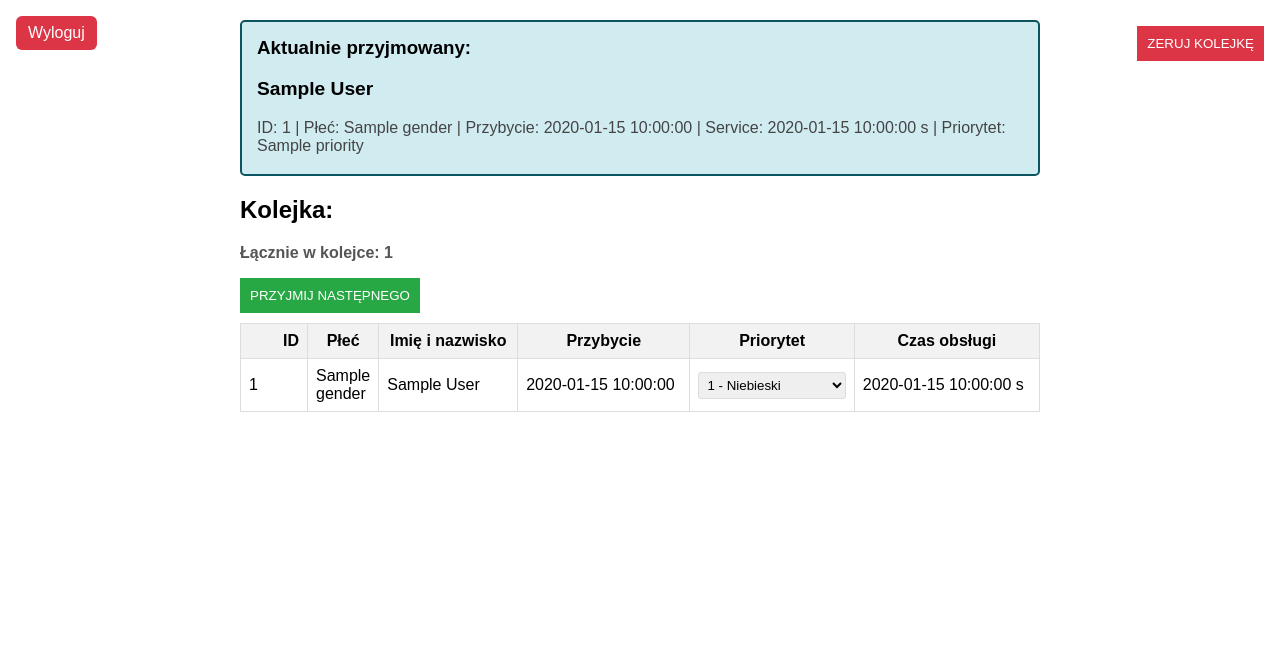
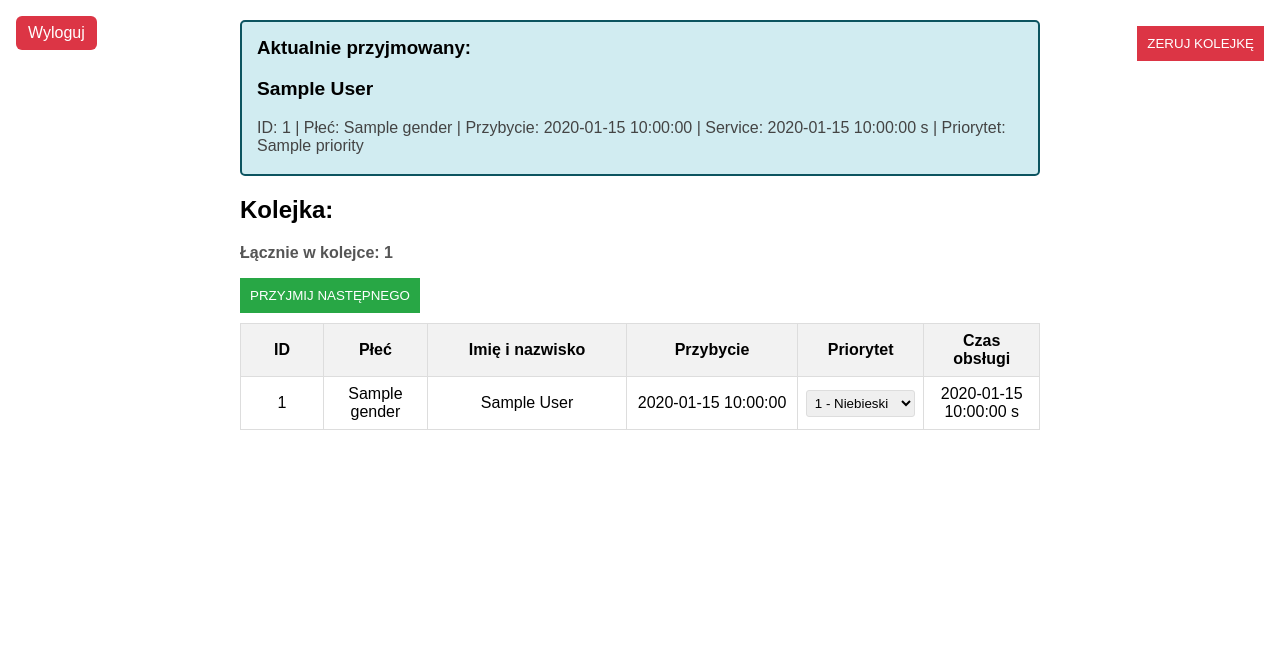
Before and after one commit to adamsikorski123/System-kolejkowania-pacjentow-z-priorytetami, a Python web app: template app/templates/index.html in a window 1280 px wide. Shown: the top 670 px of the page. Run offline with Jinja, Linux system fonts and the light colour scheme; the template is opened without the code that fills it: most values are stand-ins (such as "Sample title", 1, 10 or a date in 2020).

Commit message:
wyśrodkowanie

```diff
--- a/app/templates/index.html
+++ b/app/templates/index.html
@@ -23,6 +23,11 @@
             border: 1px solid #ddd;
             border-radius: 3px;
             cursor: pointer;
+        }
+
+        td {
+            text-align: center;
+            vertical-align: middle;
         }
     </style>
 </head>
@@ -74,17 +79,18 @@
         <table style="width: 100%; border-collapse: collapse; margin-top: 10px;">
             <thead>
                 <tr style="background: #f2f2f2;">
-                    <th style="border: 1px solid #ddd; padding: 8px; text-align: right;width: 50px">ID</th>
-                    <th style="border: 1px solid #ddd; padding: 8px; text-align: center;width: 50px">Płeć</th>
-                    <th style="border: 1px solid #ddd; padding: 8px; text-align: center;">Imię i nazwisko</th>
-                    <th style="border: 1px solid #ddd; padding: 8px; text-align: center;">Przybycie</th>
-                    <th style="border: 1px solid #ddd; padding: 8px; text-align: center;">Priorytet</th>
-                    <th style="border: 1px solid #ddd; padding: 8px; text-align: center;">Czas obsługi</th>
+                    <th style="border: 1px solid #ddd; padding: 8px; text-align: center;width: 40px">ID</th>
+                    <th style="border: 1px solid #ddd; padding: 8px; text-align: center;width: 40px">Płeć</th>
+                    <th style="border: 1px solid #ddd; padding: 8px; text-align: center;width: 120px">Imię i nazwisko</th>
+                    <th style="border: 1px solid #ddd; padding: 8px; text-align: center;width: 100px">Przybycie</th>
+                    <th style="border: 1px solid #ddd; padding: 8px; text-align: center;width: 70px">Priorytet</th>
+                    <th style="border: 1px solid #ddd; padding: 8px; text-align: center;width: 40px">Czas obsługi</th>
                 </tr>
             </thead>
             <tbody id="queue-body">
                 {% for patient in patients[:3] %}
                     <tr>
+
                         <td style="border: 1px solid #ddd; padding: 8px;">{{ patient.id if patient.id is defined else '-' }}</td>
                         <td style="border: 1px solid #ddd; padding: 8px;">{{ patient.gender if patient.gender is defined else '-' }}</td>
                         <td style="border: 1px solid #ddd; padding: 8px;">
@@ -104,9 +110,6 @@
                     </tr>
                 {% endfor %}
                 {% if patients|length == 0 %}
-                    <tr>
-                        <td colspan="6" style="border: 1px solid #ddd; padding: 8px; color: #666;"></td>
-                    </tr>
                 {% endif %}
             </tbody>
         </table>
```
Also changed, not shown: patients.db.
